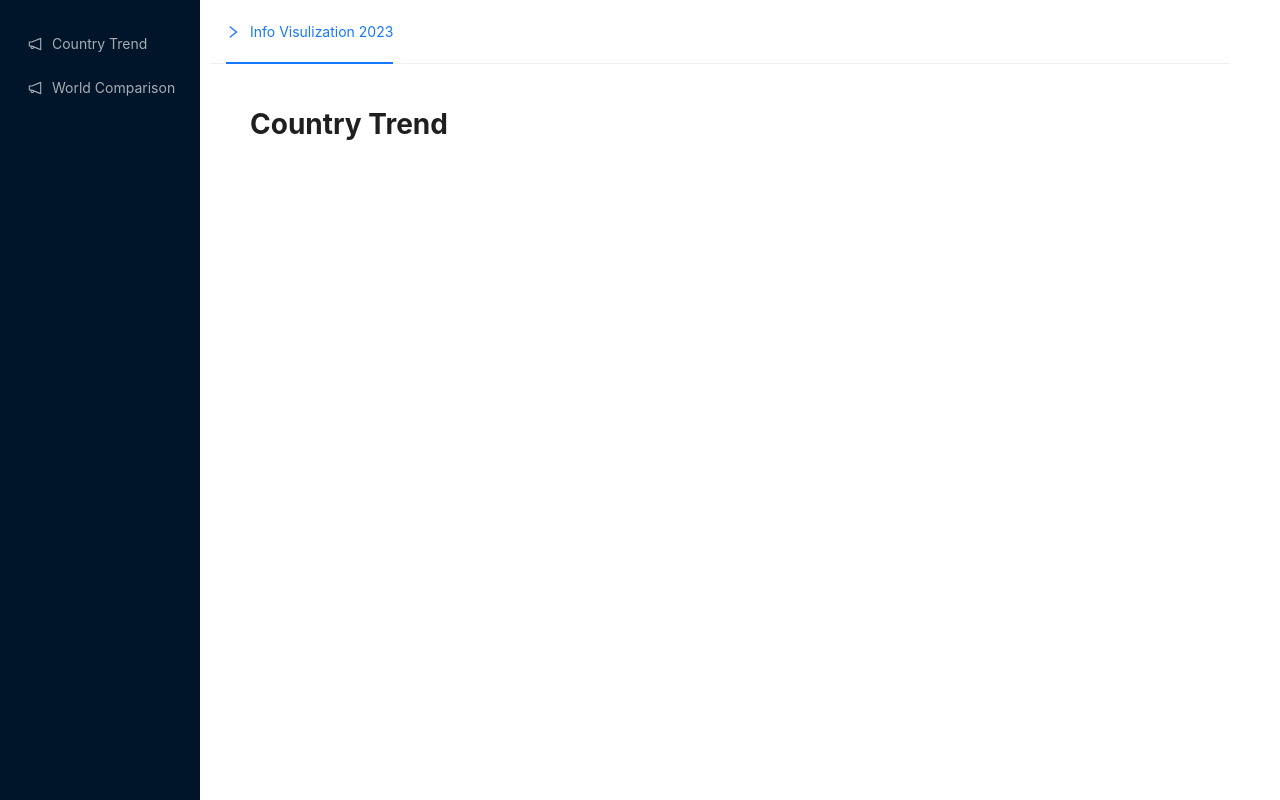
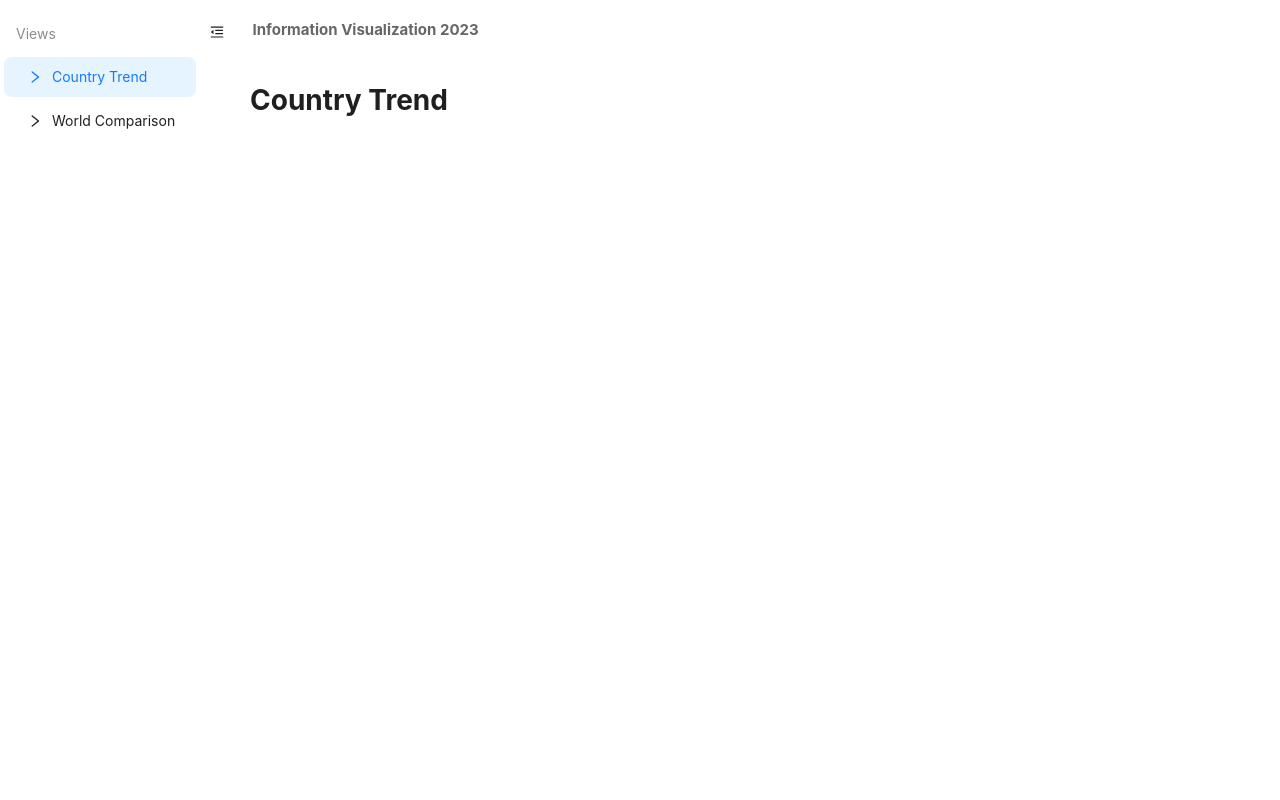
Before and after one commit to NigelLu/Info-Vis-Spring2023, a React app: page /country-trend in a window 1280 px wide. Before the commit this address led to /. Built offline with nearby package versions, Linux system fonts and the light colour scheme.

Commit message:
fix & add
1, fixed client-side-routing problem with webpack-dev-server config "history-api-fallback"; 2, added csv reader module and updated Final.csv file for better naming

```diff
--- a/package.json
+++ b/package.json
@@ -51,7 +51,7 @@
   },
   "dependencies": {
     "antd": "^5.4.1",
-    "d3": "^7.8.3",
+    "d3": "^7.8.4",
     "react-router-dom": "^6.10.0"
   }
 }
--- a/src/app.jsx
+++ b/src/app.jsx
@@ -2,6 +2,7 @@
 
 import { Layout } from "antd";
 import routeConfig from "./route";
+import fetchCsv from "./common/csv";
 import React, { useState } from "react";
 import Header from "./components/Header.jsx";
 import Sidebar from "./components/Sidebar.jsx";
@@ -9,30 +10,45 @@ import { BrowserRouter as Router, Routes, Route } from "react-router-dom";
 
 // region CONSTANTS
 
+const THEME = "light";
 const { Content } = Layout;
+const CSV_URL = "/data/Final.csv";
 
 // endregion CONSTANTS
 
 export default function App() {
+  const { csvData, csvDataPending } = fetchCsv(CSV_URL);
+
   // region states & memos
   const pagePathMap = {};
   routeConfig.forEach((route) => (pagePathMap[route.pageName] = route.path));
 
+  const [sidebarCollapsed, setSidebarCollapsed] = useState(false);
   const [selectedPage, setSelectedPage] = useState(routeConfig[0].pageName);
   // endregion states & memos
 
-  const sidebarProps = { pagePathMap, selectedPage, setSelectedPage };
+  // region component props
+  const headerProps = { theme: THEME, sidebarCollapsed, setSidebarCollapsed };
+  const sidebarProps = {
+    theme: THEME,
+    pagePathMap,
+    selectedPage,
+    setSelectedPage,
+    sidebarCollapsed,
+    setSidebarCollapsed,
+  };
+  // endregion component props
   return (
     <>
-      <Layout>
-        <Router>
+      <Router>
+        <Layout style={{ fontFamily: "sans-serif" }}>
           <Sidebar {...sidebarProps} />
           <Layout>
-            <Header />
+            <Header {...headerProps} />
             <Content
               style={{
                 margin: 0,
-                padding: 24,
+                padding: 0,
                 minHeight: 280,
                 paddingLeft: 50,
                 background: "#ffffff",
@@ -45,8 +61,8 @@ export default function App() {
               </Routes>
             </Content>
           </Layout>
-        </Router>
-      </Layout>
+        </Layout>
+      </Router>
     </>
   );
 }
--- /dev/null
+++ b/src/common/csv.js
@@ -0,0 +1,37 @@
+/** @format */
+
+import { csv } from "d3";
+import { useState, useEffect } from "react";
+
+// region CONSTANTS
+const numberAttributes = [
+  "internetUserNum",
+  "cellularSubscription",
+  "broadbandSubscription",
+  "internetUsersPercentage",
+];
+// endregion CONSTANTS
+
+// * fetch and store csv
+export default function fetchCsv(csvPath) {
+  const [csvData, setCsvData] = useState(null);
+  const [csvDataPending, setCsvDataPending] = useState(true);
+
+  useEffect(() => {
+    csv(csvPath)
+      .then((data) => {
+        data.forEach((d) =>
+          numberAttributes.forEach((attributeName) => (d[attributeName] = +d[attributeName])),
+        );
+        setCsvData(data);
+        setCsvDataPending(false);
+      })
+      .catch((err) => {
+        console.error(`CSV fetch with path ${csvPath} failed: ${err}`);
+        setCsvDataPending(true);
+        setCsvData(null);
+      });
+  }, [csvPath]);
+
+  return { csvData, csvDataPending };
+}
--- a/src/components/Header.jsx
+++ b/src/components/Header.jsx
@@ -1,23 +1,44 @@
 /** @format */
 
 import React from "react";
-import { Layout, Menu } from "antd";
-import { RightOutlined } from "@ant-design/icons";
+import { Layout, Row, Col } from "antd";
+import { MenuUnfoldOutlined, MenuFoldOutlined } from "@ant-design/icons";
 
 // region CONSTANTS
 
+const COLLAPSE_BUTTON_SPAN = 1;
 const HeaderAntd = Layout.Header;
-
-const items1 = [
-  { key: "header", label: "Info Visulization 2023", icon: React.createElement(RightOutlined) },
-];
 
 // endregion CONSTANTS
 
-export default function Header() {
+export default function Header({ theme, sidebarCollapsed, setSidebarCollapsed }) {
   return (
-    <HeaderAntd className='header' style={{ backgroundColor: "#ffffff", marginLeft: -40 }}>
-      <Menu mode='horizontal' items={items1} selectedKeys={"header"} />
+    <HeaderAntd
+      theme={theme}
+      className='header'
+      style={{
+        marginLeft: -40,
+        background: "#ffffff",
+        backgroundColor: "#ffffff",
+      }}
+    >
+      <Row>
+        <Col span={COLLAPSE_BUTTON_SPAN}>
+          {React.createElement(sidebarCollapsed ? MenuUnfoldOutlined : MenuFoldOutlined, {
+            className: "trigger",
+            onClick: () => setSidebarCollapsed(!sidebarCollapsed),
+          })}
+        </Col>
+        <Col span={24 - COLLAPSE_BUTTON_SPAN}>
+          <Row>
+            <Col span={8}>
+              <p style={{ fontSize: "15px", color: "rgba(0, 0, 0, 0.6)", marginTop: "-0.1rem" }}>
+                <b>Information Visualization 2023</b>
+              </p>
+            </Col>
+          </Row>
+        </Col>
+      </Row>
     </HeaderAntd>
   );
 }
--- a/src/components/Sidebar.jsx
+++ b/src/components/Sidebar.jsx
@@ -3,7 +3,7 @@
 import { Layout, Menu } from "antd";
 import { useNavigate } from "react-router-dom";
 import React, { useMemo, useEffect } from "react";
-import { NotificationOutlined } from "@ant-design/icons";
+import { RightOutlined } from "@ant-design/icons";
 
 // region CONSTANTS
 
@@ -11,7 +11,14 @@ const { Sider } = Layout;
 
 // endregion CONSTANTS
 
-export default function Sidebar({ pagePathMap, selectedPage, setSelectedPage }) {
+export default function Sidebar({
+  theme,
+  pagePathMap,
+  selectedPage,
+  setSelectedPage,
+  sidebarCollapsed,
+  setSidebarCollapsed,
+}) {
   const navigate = useNavigate();
 
   // region states & memos
@@ -20,14 +27,21 @@ export default function Sidebar({ pagePathMap, selectedPage, setSelectedPage })
   const sidebarItems = useMemo(
     () =>
       pagePathMap
-        ? Object.getOwnPropertyNames(pagePathMap).map((pageName) => {
-            return {
-              key: pageName,
-              icon: React.createElement(NotificationOutlined),
-              label: pageName,
-            };
-          })
-        : [],
+        ? [
+            {
+              key: "root",
+              label: "Views",
+              type: "group",
+              children: Object.getOwnPropertyNames(pagePathMap).map((pageName) => {
+                return {
+                  key: pageName,
+                  icon: React.createElement(RightOutlined),
+                  label: pageName,
+                };
+              }),
+            },
+          ]
+        : [{ key: "root", label: "Views", type: "group", children: [] }],
     [pagePathMap, selectedPage, setSelectedPage],
   );
 
@@ -45,12 +59,15 @@ export default function Sidebar({ pagePathMap, selectedPage, setSelectedPage })
     <Sider
       width={200}
       breakpoint='lg'
-      collapsedWidth={40}
-      theme={"dark"}
+      collapsedWidth={55}
+      theme={theme}
       style={{
-        paddingTop: 20,
+        paddingTop: 15,
+        backgroundColor: "#ffffff",
         minHeight: "100vh",
       }}
+      collapsed={sidebarCollapsed}
+      onBreakpoint={(broken) => setSidebarCollapsed(broken)}
     >
       <Menu
         mode='inline'
@@ -58,9 +75,9 @@ export default function Sidebar({ pagePathMap, selectedPage, setSelectedPage })
           height: "100%",
           borderRight: 0,
         }}
-        theme={"dark"}
+        theme={theme}
         items={sidebarItems}
-        selectedKeys={"sub1"}
+        selectedKeys={selectedPage}
         onClick={(e) => setSelectedPage(e.key)}
       />
     </Sider>
--- a/src/route.js
+++ b/src/route.js
@@ -5,7 +5,7 @@ import WorldComparison from "./pages/WorldComparison";
 
 export default [
   {
-    path: "/",
+    path: "/country-trend",
     pageName: "Country Trend",
     component: CountryTrend,
   },
--- a/webpack.config.js
+++ b/webpack.config.js
@@ -29,6 +29,7 @@ module.exports = {
     static: { directory: path.join(__dirname, "public/"), publicPath: "/" },
     hot: true,
     open: false,
+    historyApiFallback: true,
   },
   plugins: [
     new HtmlWebpackPlugin({ template: "public/index.html", filename: "index.html", inject: true }),
```
Also changed, not shown: public/data/Final.csv, 1 other file (tests, documents, lock files or other folders).
